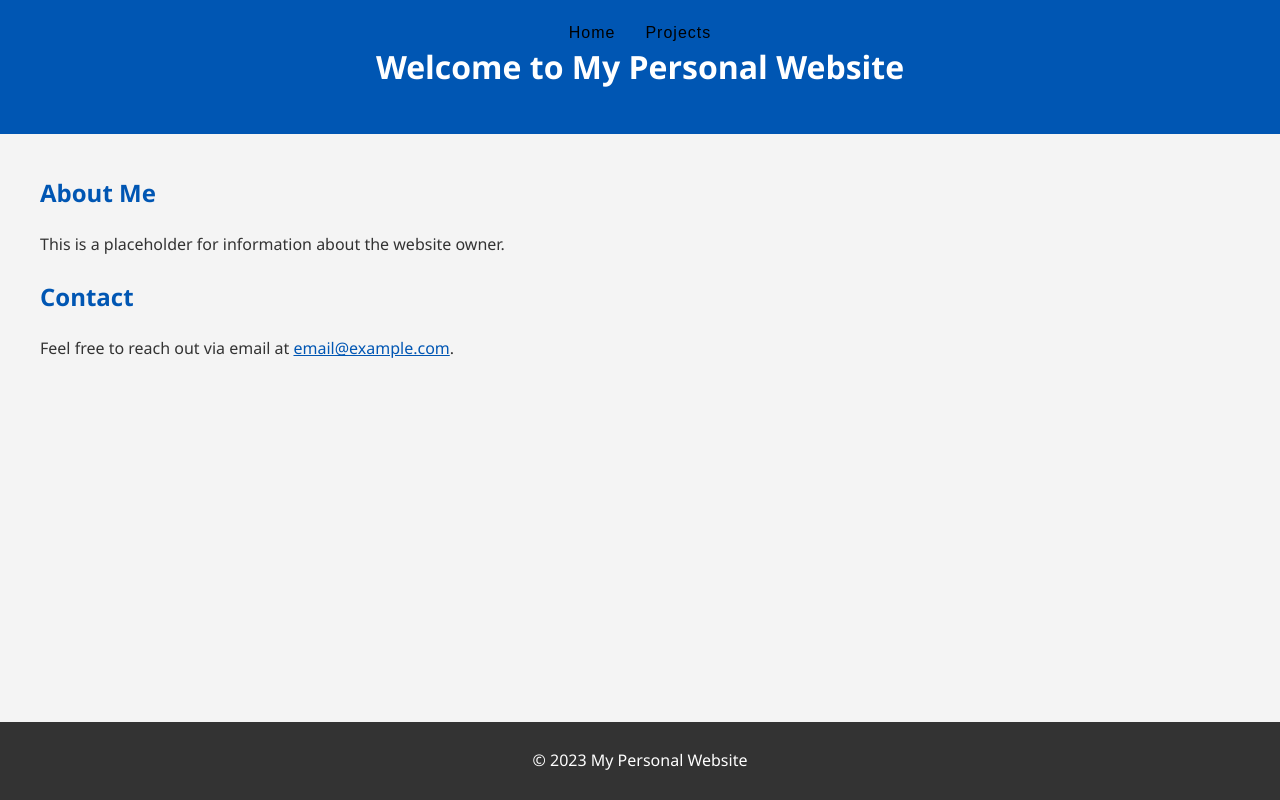
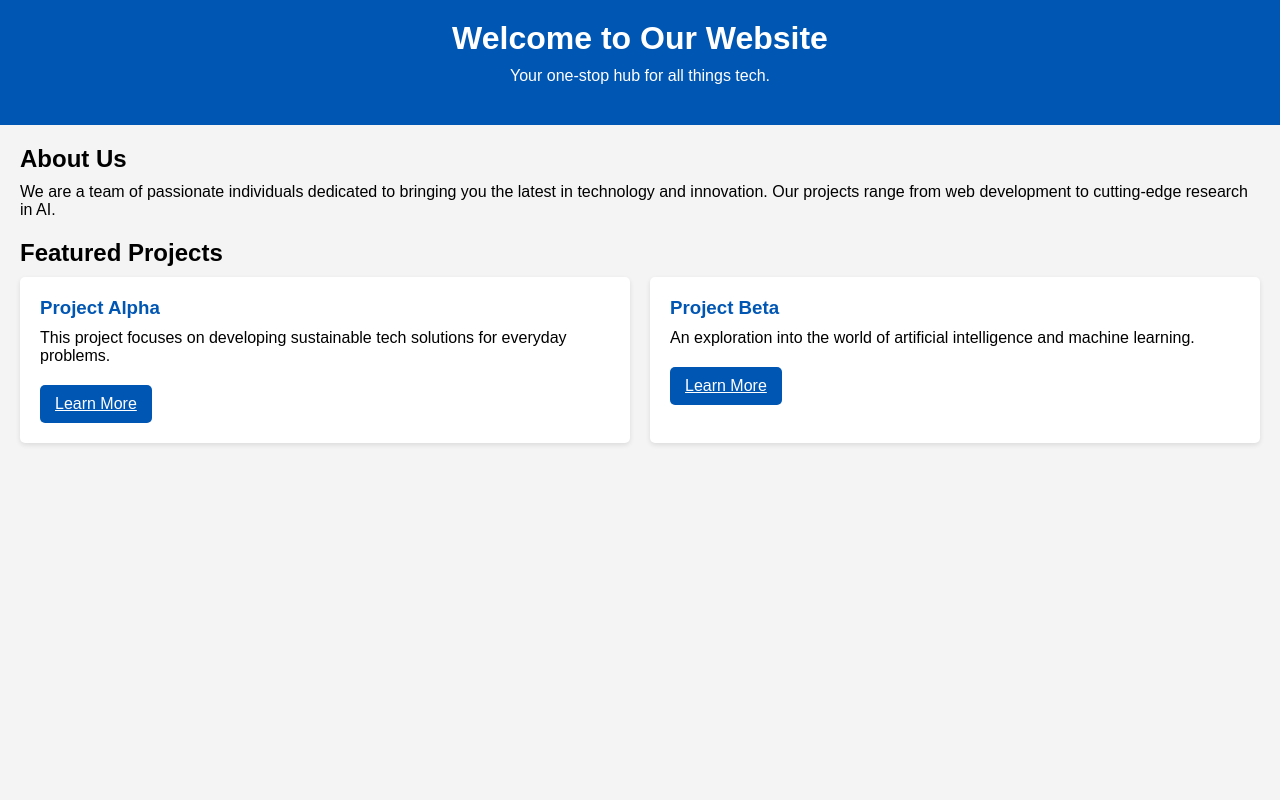
Before and after one commit to 28jackiiee/personal_website, a Django app: page / in a window 1280 px wide. Run offline with Django 5.2, Linux system fonts and the light colour scheme.

Commit message:
commit 3

```diff
--- a/static/index.css
+++ b/static/index.css
@@ -1,14 +1,10 @@
-/* General body styling */
 body {
-    font-family: 'Segoe UI', Tahoma, Geneva, Verdana, sans-serif;
+    font-family: Arial, sans-serif;
     margin: 0;
     padding: 0;
     background-color: #f4f4f4;
-    color: #333;
-    line-height: 1.6;
 }
 
-/* Header styling */
 header {
     background-color: #0056b3;
     color: #ffffff;
@@ -16,54 +12,45 @@ header {
     text-align: center;
 }
 
-/* Navbar links */
-nav a {
-    color: #ffffff;
-    text-decoration: none;
-    padding: 0 15px;
-    transition: color 0.3s ease-in-out;
+main {
+    padding: 20px;
 }
 
-nav a:hover {
-    color: #ffdd57;
+h1, h2, h3 {
+    margin: 0 0 10px 0;
 }
 
-/* Main content area */
-main {
-    padding: 20px;
-    max-width: 1200px;
-    margin: auto;
+p {
+    margin: 0 0 20px 0;
 }
 
-/* Section titles */
-h2 {
+.projects-container {
+    display: grid;
+    grid-template-columns: repeat(auto-fit, minmax(300px, 1fr));
+    gap: 20px;
+}
+
+.project {
+    background-color: #ffffff;
+    box-shadow: 0 2px 5px rgba(0,0,0,0.1);
+    padding: 20px;
+    border-radius: 5px;
+}
+
+.project h3 {
     color: #0056b3;
 }
 
-/* Footer styling */
-footer {
-    background-color: #333;
+.project-link {
+    display: inline-block;
+    background-color: #0056b3;
     color: #ffffff;
-    text-align: center;
-    padding: 10px 0;
-    position: fixed;
-    bottom: 0;
-    width: 100%;
+    padding: 10px 15px;
+    border-radius: 5px;
+    transition: background-color 0.3s ease-in-out;
 }
 
-/* Link styling */
-a {
-    color: #0056b3;
-    transition: color 0.3s ease-in-out;
+.project-link:hover {
+    background-color: #ffdd57;
+    color: #333;
 }
-
-a:hover {
-    color: #ffdd57;
-}
-
-/* Adjustments for small screens */
-@media (max-width: 600px) {
-    header, footer {
-        text-align: center;
-    }
-}
--- a/static/navbar.css
+++ b/static/navbar.css
@@ -25,7 +25,7 @@ nav ul li {
 /* Navbar links */
 nav ul li a {
     display: block;
-    color: black; /* Black text color */
+    color: #4f979f; /* Updated to white for better visibility */
     text-align: center;
     padding: 20px 0;
     text-decoration: none;
@@ -38,7 +38,7 @@ nav ul li a {
 
 /* Change the link color on hover */
 nav ul li a:hover {
-    color: #f56a6a; /* Soft red hover color */
+    color: #add8e6; /* Light blue hover color for contrast */
 }
 
 /* Responsive adjustments */
@@ -47,7 +47,6 @@ nav ul li a:hover {
         flex-direction: column;
         padding-top: 20px;
     }
-
     nav ul li {
         margin: 10px 0;
     }
--- a/templates/index.html
+++ b/templates/index.html
@@ -3,26 +3,38 @@
 <head>
     <meta charset="UTF-8">
     <meta name="viewport" content="width=device-width, initial-scale=1.0">
-    <title>My Personal Website</title>
+    <title>Home Page</title>
+    <link rel="stylesheet" href="static/navbar.css">
     <link rel="stylesheet" href="static/index.css">
 </head>
 <body>
+
+    <div>
         <header>
-        <h1>Welcome to My Personal Website</h1>
-        {% include 'navbar.html' %}
+            <h1>Welcome to Our Website</h1>
+            <p>Your one-stop hub for all things tech.</p>
         </header>
         <main>
             <section>
-            <h2>About Me</h2>
-            <p>This is a placeholder for information about the website owner.</p>
+                <h2>About Us</h2>
+                <p>We are a team of passionate individuals dedicated to bringing you the latest in technology and innovation. Our projects range from web development to cutting-edge research in AI.</p>
             </section>
             <section>
-            <h2>Contact</h2>
-            <p>Feel free to reach out via email at <a href="mailto:email@example.com">email@example.com</a>.</p>
+                <h2>Featured Projects</h2>
+                <div class="projects-container">
+                    <article class="project">
+                        <h3>Project Alpha</h3>
+                        <p>This project focuses on developing sustainable tech solutions for everyday problems.</p>
+                        <a href="#" class="project-link">Learn More</a>
+                    </article>
+                    <article class="project">
+                        <h3>Project Beta</h3>
+                        <p>An exploration into the world of artificial intelligence and machine learning.</p>
+                        <a href="#" class="project-link">Learn More</a>
+                    </article>
+                </div>
             </section>
         </main>
-    <footer>
-        <p>&copy; 2023 My Personal Website</p>
-    </footer>
+    </div>
 </body>
 </html>
--- a/templates/navbar.html
+++ b/templates/navbar.html
@@ -1,4 +1,5 @@
 <link rel="stylesheet" href="static/navbar.css">
+
 <nav>
     <ul>
         <li><a href="{% url 'home' %}">Home</a></li>
```
Also changed, not shown: templates/projects.html (+6 -1 lines). Lines whose indentation alone changed are shown as unchanged.
